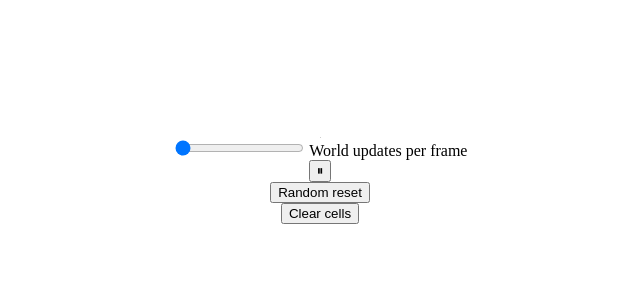
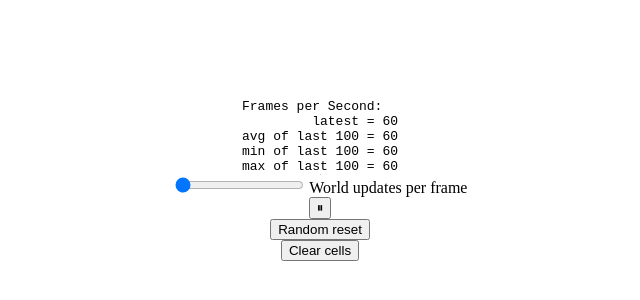
Before and after one commit to chavicoski/WASM-Game-Of-Life, a website built with webpack: page www/index.html in a window 1280 px wide. Shown: the part 228-528 px from the top of the page, without its empty margins (328-968 px from the left). Built offline with nearby package versions, Linux system fonts and the light colour scheme; what wasm-game-of-life would draw is missing.

Commit message:
Added fps counter

```diff
--- a/www/index.html
+++ b/www/index.html
@@ -16,8 +16,13 @@
       align-items: center;
       justify-content: center;
     }
+    #fps {
+      white-space: pre;
+      font-family: monospace;
+    }
   </style>
   <body>
+    <div id="fps"></div>
     <canvas id="game-of-life-canvas"></canvas>
     <script src="./bootstrap.js"></script>
     <div>
--- a/www/index.js
+++ b/www/index.js
@@ -69,11 +69,17 @@ clearButton.addEventListener("click", () => {
 
 // Animation loop
 const renderLoop = () => {
+  // Keep track of the FPS metrics
+  fps.render();
+
+  // Compute the next state of the universe
   universe.update();
 
+  // Draw the universe new state
   drawGrid();
   drawCells();
 
+  // Queue the next frame calculation
   animationId = requestAnimationFrame(renderLoop);
 };
 
@@ -158,5 +164,48 @@ canvas.addEventListener("click", (event) => {
   drawCells();
 });
 
+const fps = new (class {
+  constructor() {
+    this.fps = document.getElementById("fps");
+    this.frames = [];
+    this.lastFrameTimeStamp = performance.now();
+  }
+
+  render() {
+    // Convert the delta time since the last frame render into a measure
+    // of frames per second
+    const now = performance.now();
+    const delta = now - this.lastFrameTimeStamp;
+    this.lastFrameTimeStamp = now;
+    const fps = (1 / delta) * 1000;
+
+    // Save only the latest 100 timings
+    this.frames.push(fps);
+    if (this.frames.length > 100) {
+      this.frames.shift();
+    }
+
+    // Find the max, min, and mean of our 100 latest timings
+    let min = Infinity;
+    let max = -Infinity;
+    let sum = 0;
+    for (let i = 0; i < this.frames.length; i++) {
+      sum += this.frames[i];
+      min = Math.min(this.frames[i], min);
+      max = Math.max(this.frames[i], max);
+    }
+    let mean = sum / this.frames.length;
+
+    // Render the statistics
+    this.fps.textContent = `
+Frames per Second:
+         latest = ${Math.round(fps)}
+avg of last 100 = ${Math.round(mean)}
+min of last 100 = ${Math.round(min)}
+max of last 100 = ${Math.round(max)}
+`.trim();
+  }
+})();
+
 // Make the initial call to the animation loop
 play();
```
